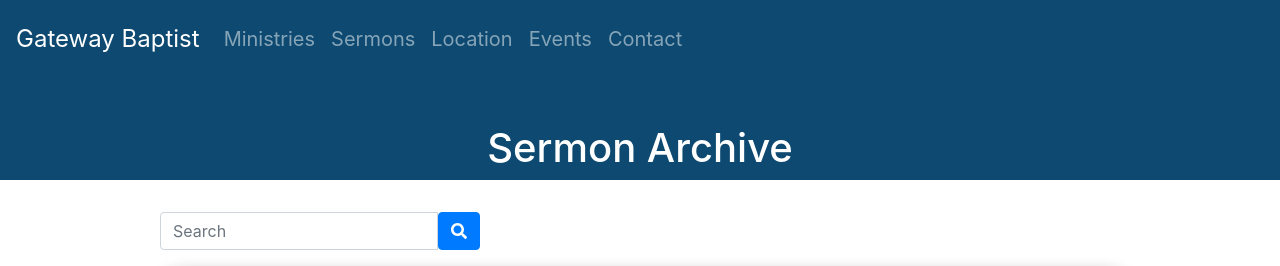
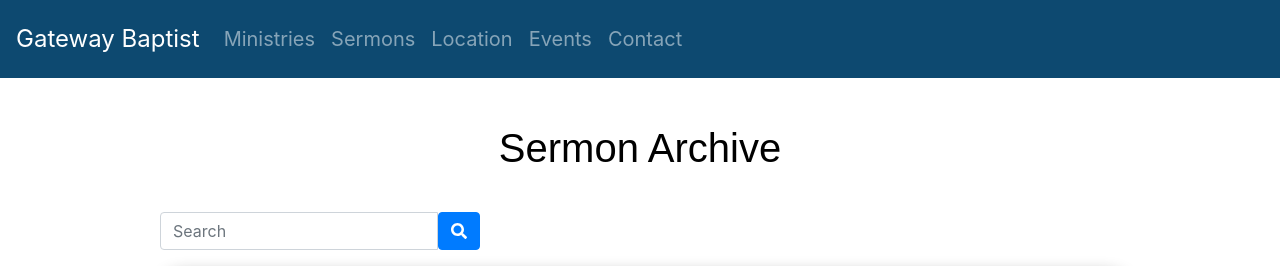
Before and after one commit to knutsun/website, a Django app: template sermons/templates/sermons/index.html in a window 1280 px wide. Shown: the top 266 px of the page. Run offline with Django 3.2, Linux system fonts and the light colour scheme; the template is opened without the code that fills it, so the values that code supplies are empty; some libraries are stand-ins or nearby versions.

Commit message:
Sermon page slight CSS changes

```diff
--- a/sermons/static/sermons/css/style-sermons.css
+++ b/sermons/static/sermons/css/style-sermons.css
@@ -90,13 +90,14 @@
     margin: 0% 0 0 0;
     grid-column: 1 / span 8;
     text-align: center;
-  background-color: #0D4970;
+  /*background-color: #0D4970;*/
   /* background-image: linear-gradient(#0D4970, #357096); */
 
 }
 .header {
-  color: white;
+  color: black;
   font-size: 40px;
+  font-family: 'PT Sans', sans-serif;
 }
 .wrapper-search {
     display: grid;
```
